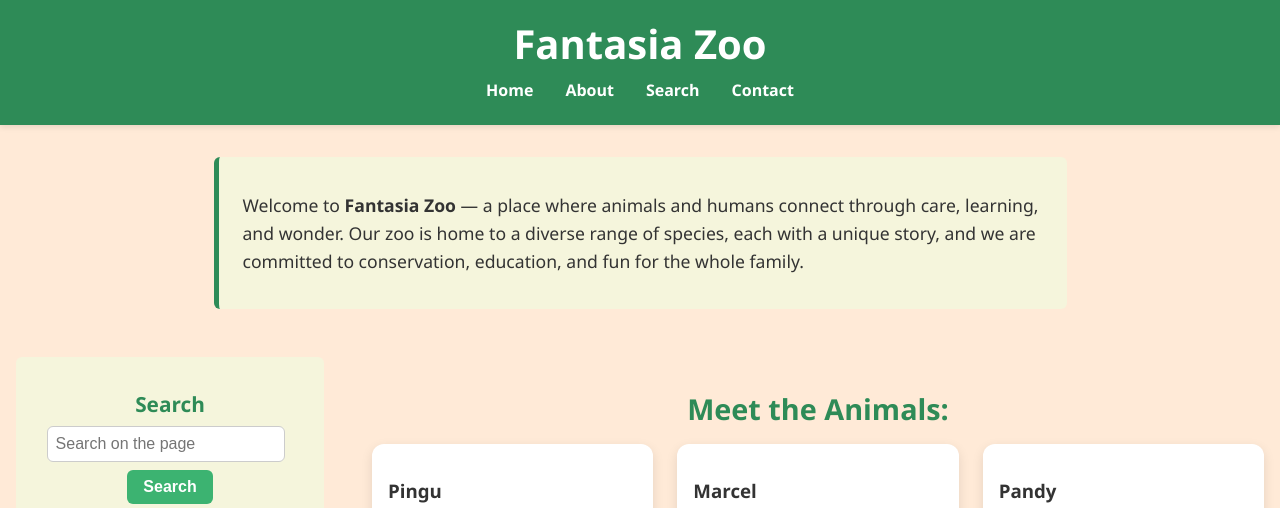
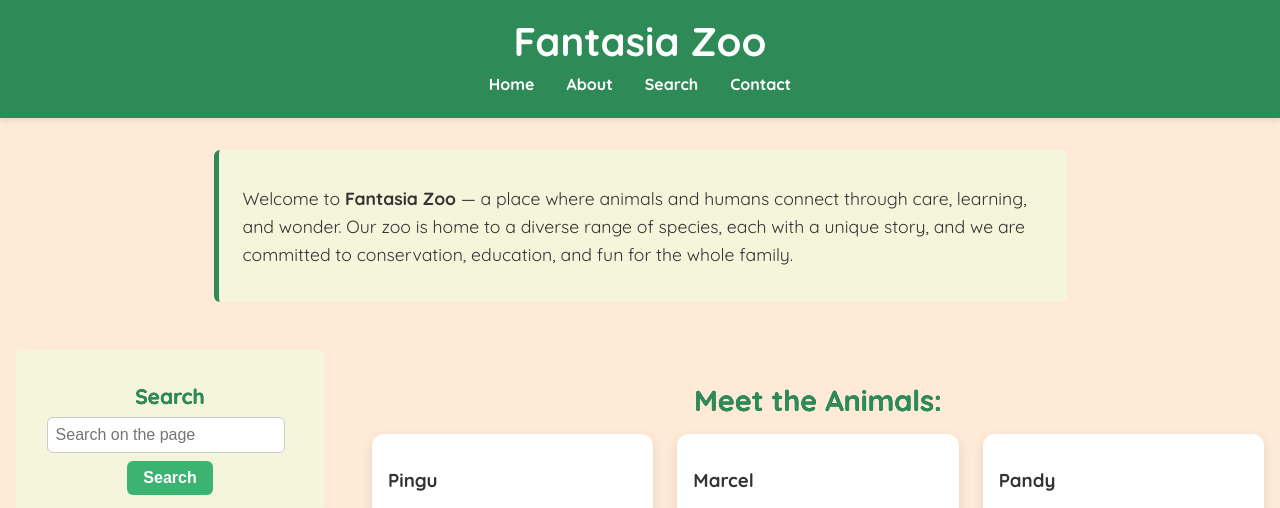
Before and after one commit to whimsical-krobus/ZOO, a plain HTML site: page index.html in a window 1280 px wide. Shown: the top 508 px of the page. Drawn offline with Linux system fonts and the light colour scheme; grey boxes are pictures that could not be loaded.

Commit message:
Add new font

```diff
--- a/css/main.css
+++ b/css/main.css
@@ -1,16 +1,20 @@
+@import url('https://fonts.googleapis.com/css2?family=Noto+Sans+JP:wght@100..900&family=Oswald:wght@200..700&family=Quicksand:wght@300..700&display=swap');
+
 body {
-    background-color: rgb(255, 234, 215); /* Soft white */
-    font-family: 'Segoe UI', Tahoma, Geneva, Verdana, sans-serif;
+    background-color: rgb(255, 234, 215); /* Soft white | Muted beige: #F5EBDD */
+    font-family: 'Quicksand', sans-serif;
     margin: 0;
     padding: 0;
     color: #333;
 }
 
 header {
-    background-color: #2e8b57; /* Forest green */
+    background-color: #2e8b57; /* Forest green | Dark moss green: #3E5C3A */
     padding: 1rem;
     text-align: center;
     color: white;
+    font-weight: bold;
+    /*text-shadow: 0.1px 0 0, -0.1px 0 0;*/
     box-shadow: 0 2px 6px rgba(0, 0, 0, 0.1);
 }
 
@@ -60,6 +64,8 @@ nav {
     text-align: center;
     margin: 2rem 0 1rem;
     font-size: 1.8rem;
+    font-weight: bold;
+    text-shadow: 0.1px 0 0, -0.1px 0 0;
     color: #2e8b57;
 }
 
@@ -85,7 +91,9 @@ nav {
 .search-heading {
     margin-bottom: 0.5rem;
     font-size: 1.3rem;
-    color: #2e8b57; /* Matches your header/footer green */
+    font-weight: bold;
+    text-shadow: 0.1px 0 0, -0.1px 0 0;
+    color: #2e8b57; /* Matches header/footer green */
 }
 
 .search-bar-wrapper {
@@ -93,7 +101,6 @@ nav {
     justify-content: center;
     flex-wrap: wrap; /* Allows wrapping on smaller screens */
     gap: 0.5rem; /* Space between input and button */
-    position: static;
 }
 
 #search-bar {
```
